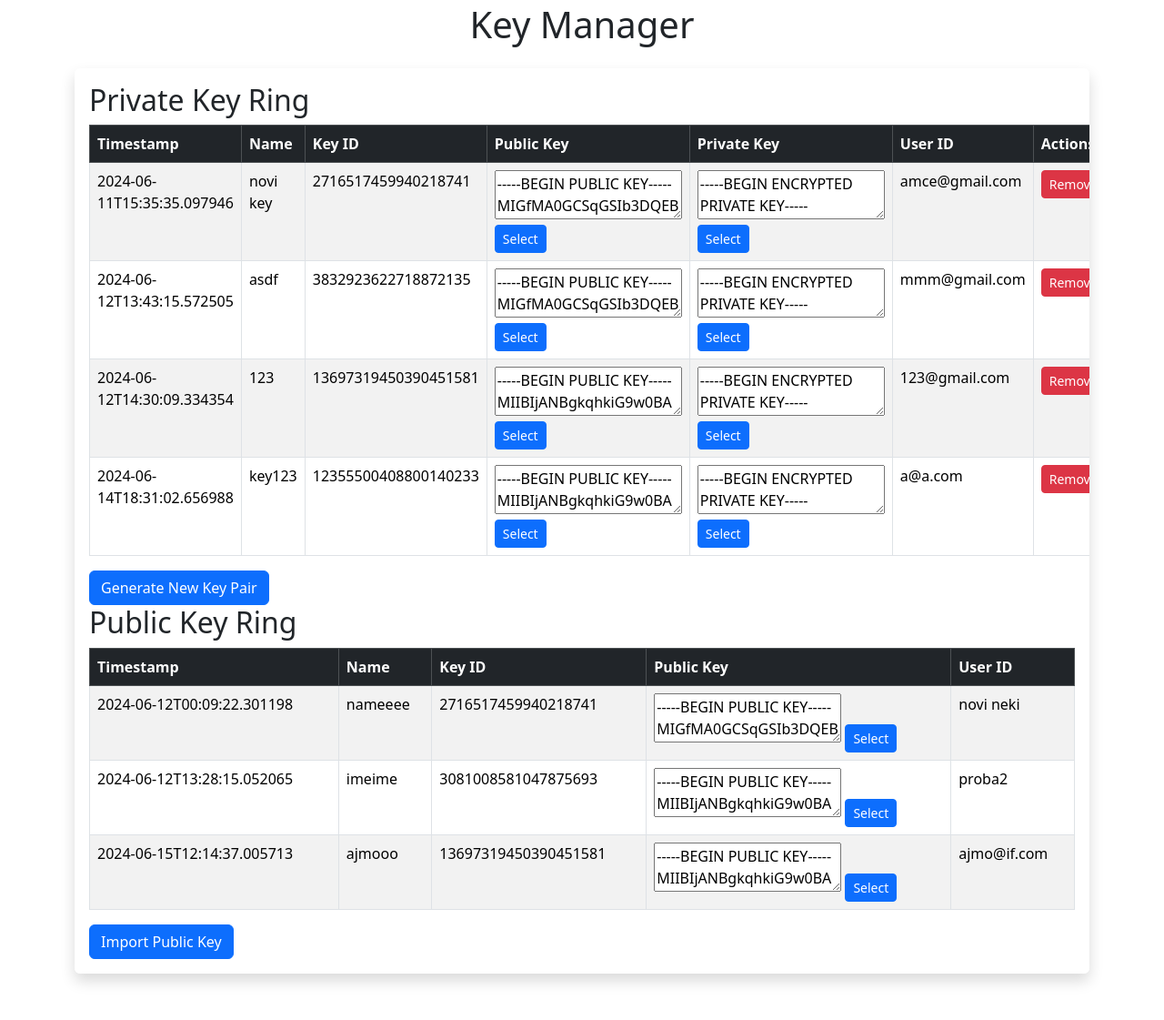
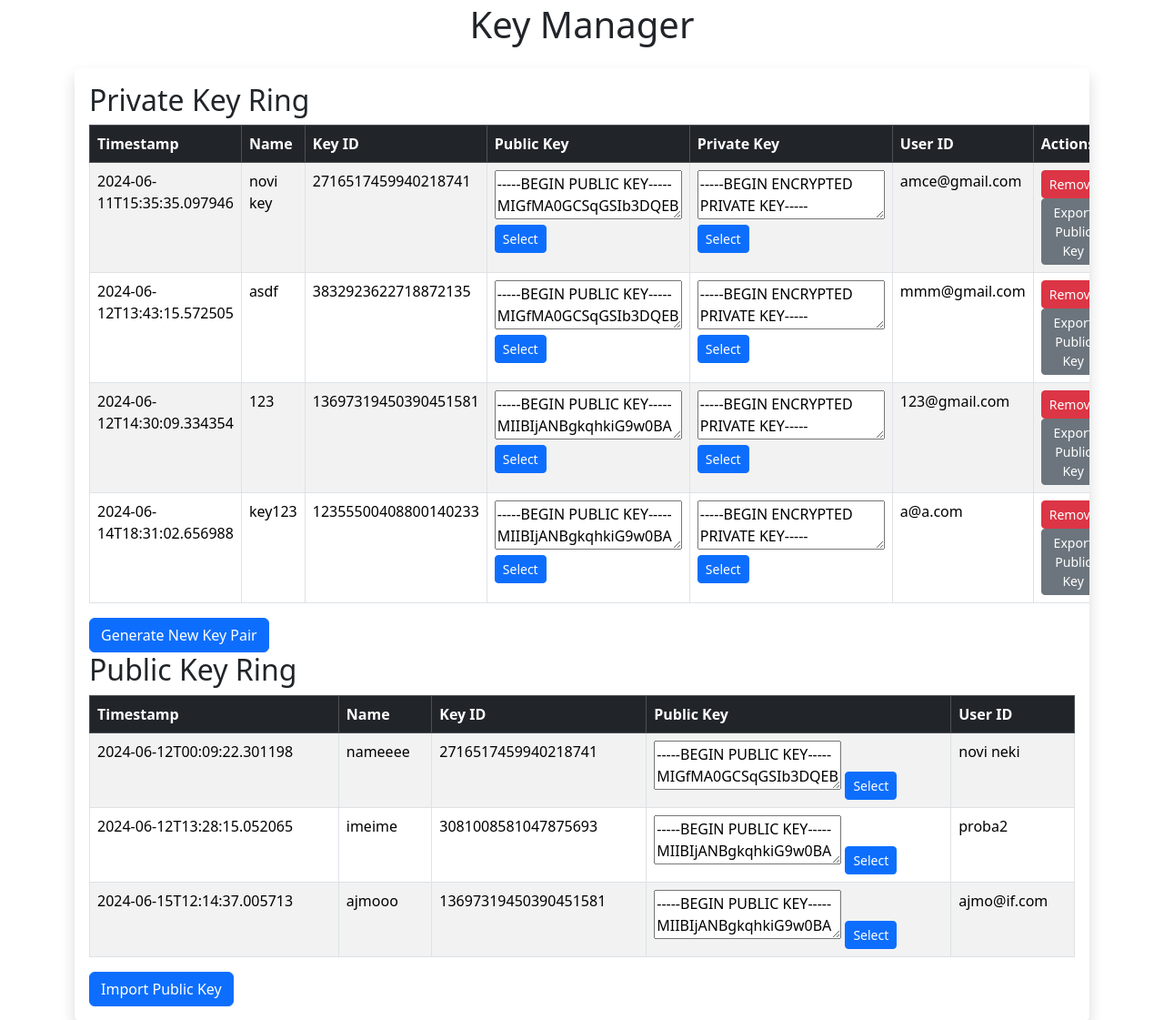
Before and after one commit to amelakadric/pgp-email-protection, a Flask app: page / in a window 1280 px wide. Shown: the part 405-1526 px from the top of the page at 91% size. Before the commit the page ends 1486 px from the top, so only its background shows below. Run offline with Flask 3, Linux system fonts and the light colour scheme.

Commit message:
add export public key

```diff
--- a/key_store.py
+++ b/key_store.py
@@ -100,6 +100,7 @@ class PublicKeyStore(BasePublicKeyStore):
         return key.public_numbers().n if key else None
 
     def export_key(self, key_id, filepath):
+        print(key_id)
         key_entry = self.keys_by_kid.get(key_id, None)
         if key_entry:
             key = key_entry[0]
@@ -107,7 +108,8 @@ class PublicKeyStore(BasePublicKeyStore):
                 encoding=serialization.Encoding.PEM,
                 format=serialization.PublicFormat.SubjectPublicKeyInfo
             )
-            with open(filepath, 'wb') as pem_out:
+            print(filepath)
+            with open(filepath, 'wb+') as pem_out:
                 pem_out.write(pem)
             return True
         else:
--- a/main.py
+++ b/main.py
@@ -204,16 +204,23 @@ def import_public_key():
             return jsonify(result), 201
         else:
             return jsonify(result), 400
-@app.route('/export_public_key/<int:key_id>', methods=['POST'])
-def export_public_key(key_id):
-    data = request.json
-    filepath = data.get('filepath')
 
-    success = key_manager.export_public_key(key_id, filepath)
-    if success:
-        return jsonify({"message": "Public key exported successfully."}), 200
-    else:
-        return jsonify({"message": "Failed to export public key."}), 400
+@app.route('/export_public_key', methods=['POST'])
+def export_public_key():
+    try:
+        data = request.json
+        key_id = int(data.get('key_id'))
+        fileName = data.get('fileName')
+
+        success = key_manager.export_public_key(key_id, f"./exports/{fileName}.pem")
+
+        if success:
+            return jsonify({"message": f"Public key '{key_id}' exported successfully to {fileName}.pem."}), 200
+        else:
+            return jsonify({"message": f"Failed to export public key '{key_id}'."}), 500
+
+    except Exception as e:
+        return jsonify({"message": f"Error exporting public key: {str(e)}"}), 500
 
 @app.route('/export_private_key/<int:key_id>', methods=['POST'])
 def export_private_key(key_id):
--- a/static/index.js
+++ b/static/index.js
@@ -78,6 +78,7 @@ $(document).ready(function () {
                         <td>${key.user_id}</td>
                         <td>
                             <button class="btn btn-sm btn-danger remove-key">Remove</button>
+                            <button class="btn btn-sm btn-secondary export-public-key" data-bs-toggle="modal" data-bs-target="#exportPublicKeyModal">Export Public Key</button>
                         </td>
                     </tr>
                 `);
@@ -152,6 +153,44 @@ $(document).ready(function () {
             },
           });
         }
+      });
+      // Show export modal when button is clicked
+      $(".export-public-key").on("click", function () {
+        const keyId = $(this).closest("tr").find(".key-id").text();
+
+        // Store key_id in a hidden input in the modal for later use
+        $("#exportPublicKeyModal").find("#keyId").val(keyId);
+
+        $("#exportPublicKeyModal").modal("show");
+      });
+
+      // Handle export form submission
+      $("#exportPublicKeyForm").submit(function (event) {
+        event.preventDefault();
+
+        // Get form values
+        var fileName = $("#exportFileName").val();
+        var keyId = $("#keyId").val(); // Retrieve key_id from hidden input in modal
+        console.log(keyId);
+
+        // Perform API call to export public key
+        $.ajax({
+          type: "POST",
+          url: "/export_public_key",
+          contentType: "application/json",
+          data: JSON.stringify({
+            key_id: keyId,
+            fileName: fileName,
+          }),
+          success: function (response) {
+            alert(response.message); // Display success or error message
+            $("#exportPublicKeyModal").modal("hide");
+          },
+          error: function (error) {
+            alert("Error exporting public key.");
+            console.error(error);
+          },
+        });
       });
     },
     error: function (error) {
--- a/templates/index.html
+++ b/templates/index.html
@@ -372,5 +372,47 @@
         </div>
       </div>
     </div>
+    <!-- Modal for exporting public key -->
+    <div
+      class="modal fade"
+      id="exportPublicKeyModal"
+      tabindex="-1"
+      aria-labelledby="exportPublicKeyModalLabel"
+      aria-hidden="true"
+    >
+      <div class="modal-dialog">
+        <div class="modal-content">
+          <div class="modal-header">
+            <h5 class="modal-title" id="exportPublicKeyModalLabel">
+              Export Public Key
+            </h5>
+            <button
+              type="button"
+              class="btn-close"
+              data-bs-dismiss="modal"
+              aria-label="Close"
+            ></button>
+          </div>
+          <div class="modal-body">
+            <form id="exportPublicKeyForm">
+              <input type="hidden" id="keyId" name="keyId" value="" />
+
+              <div class="mb-3">
+                <label for="exportFileName" class="form-label">File Name</label>
+                <input
+                  type="text"
+                  class="form-control"
+                  id="exportFileName"
+                  placeholder="Enter file name"
+                  required
+                />
+              </div>
+
+              <button type="submit" class="btn btn-primary">Export</button>
+            </form>
+          </div>
+        </div>
+      </div>
+    </div>
   </body>
 </html>
```
